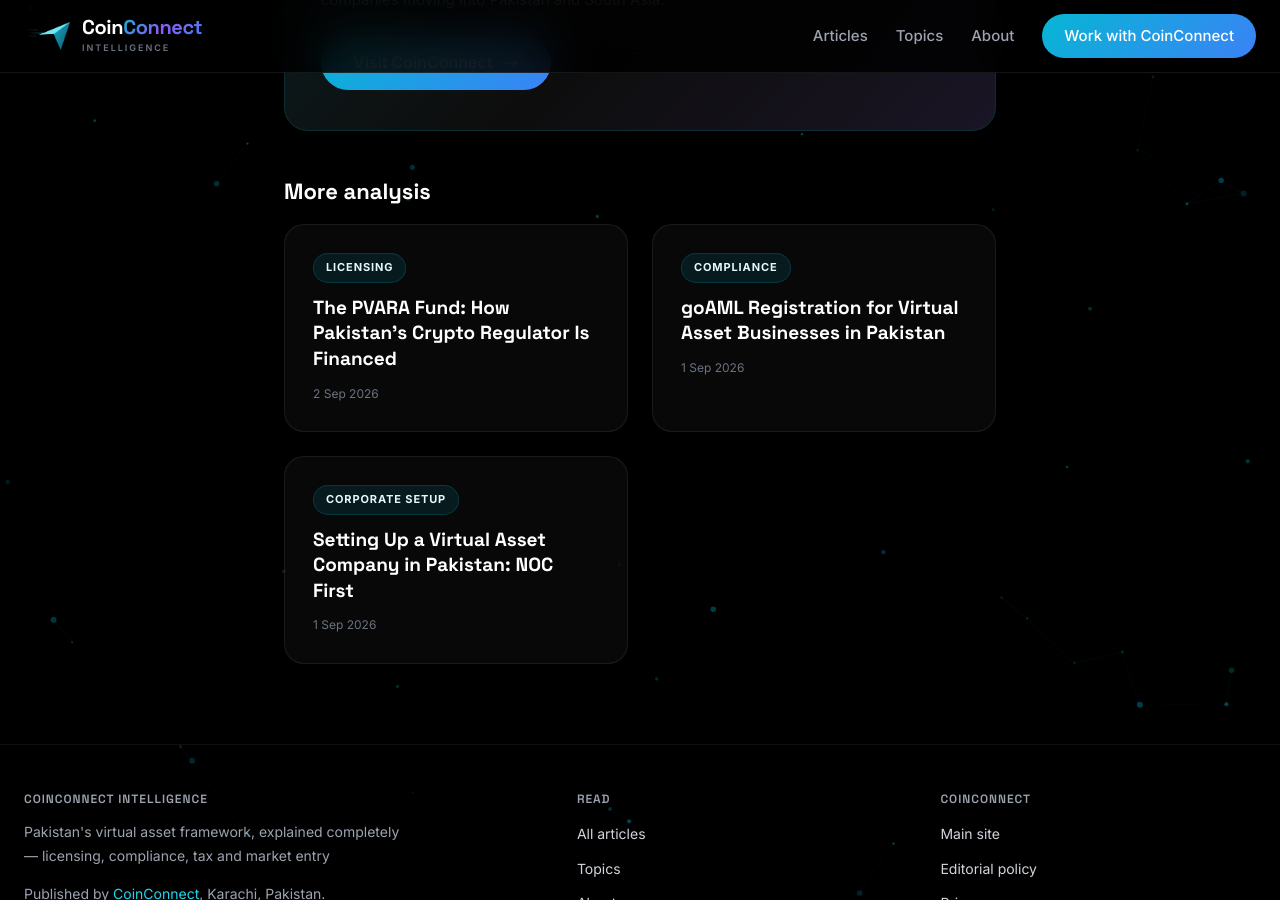
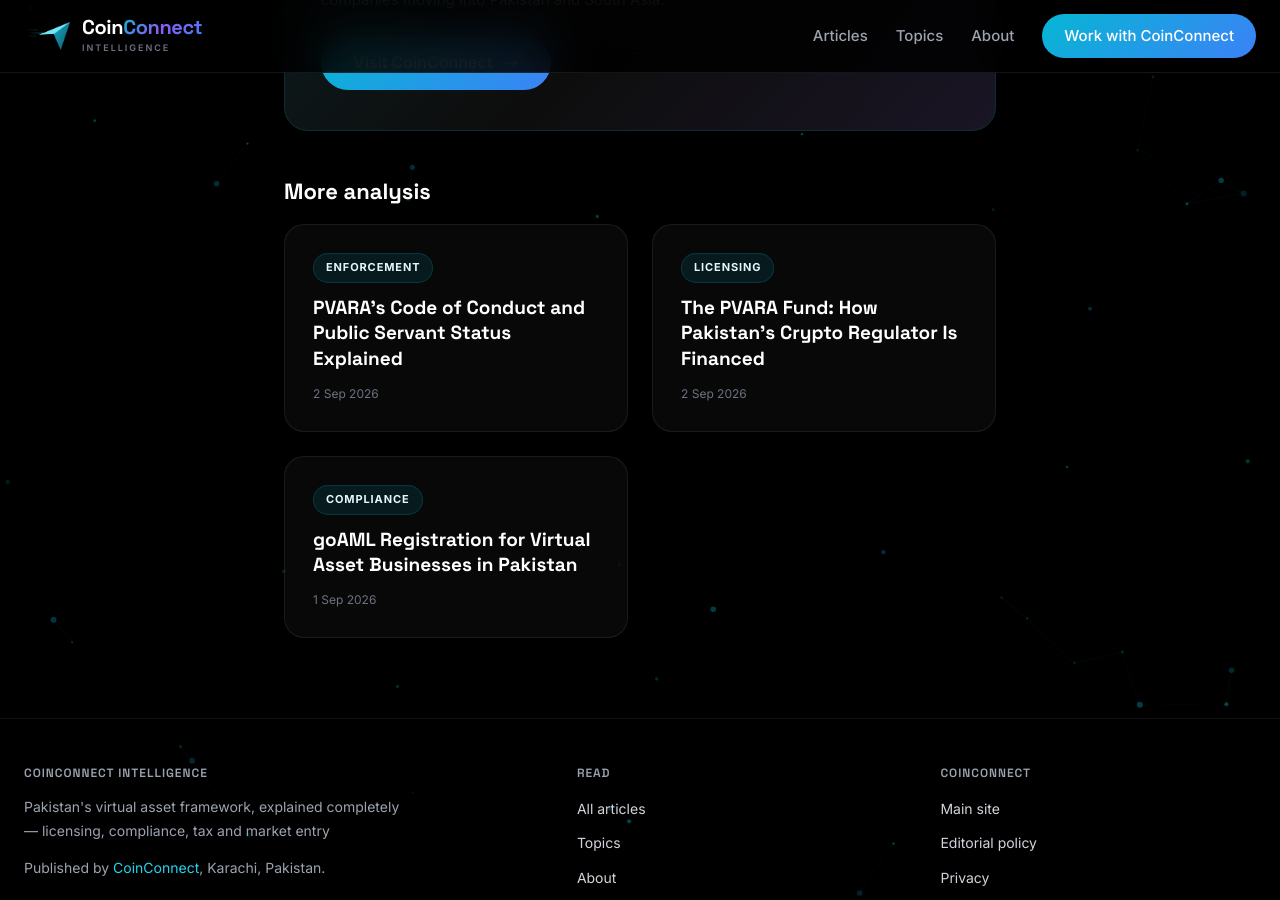
Before and after one commit to coinconnect-pk/coinconnect-pk.github.io, a Jekyll site: the page built from _posts/2026-08-24-official-currency-and-person-definitions-that-decide.md, in a window 1280 px wide and 900 px high, scrolled down 4875 px. Built offline with Jekyll 4.4.1, drawn with Linux system fonts in a browser that asks for light colours.

Commit message:
Publish article for 2026-09-02

```diff
--- a/_data/linkmap.yml
+++ b/_data/linkmap.yml
@@ -382,3 +382,6 @@ blog:
   - url: "https://blog.coinconnect.site/the-pvara-fund-how-pakistans-crypto-regulator-is-financed/"
     title: "The PVARA Fund: How Pakistan's Crypto Regulator Is Financed"
     topics: [pvara, fund, crypto, regulator, financed, licensing]
+  - url: "https://blog.coinconnect.site/pvaras-code-of-conduct-and-public-servant-status-explained/"
+    title: "PVARA's Code of Conduct and Public Servant Status Explained"
+    topics: [pvaras, code, conduct, public, servant, status, explained, enforcement]
--- a/_data/published-log.csv
+++ b/_data/published-log.csv
@@ -47,3 +47,4 @@ date,source,title,words
 2026-09-01,queue,"Setting Up a Virtual Asset Company in Pakistan: NOC First",1340
 2026-09-01,queue,"goAML Registration for Virtual Asset Businesses in Pakistan",1322
 2026-09-02,queue,"The PVARA Fund: How Pakistan's Crypto Regulator Is Financed",1379
+2026-09-02,queue,"PVARA's Code of Conduct and Public Servant Status Explained",1478
--- a/_queue/047-pvaras-code-of-conduct-and-public-servant-status.md
+++ b/_posts/2026-09-02-pvaras-code-of-conduct-and-public-servant-status-explained.md
@@ -70,8 +70,3 @@ It also has a bearing on confidentiality expectations. Section 16(2) requires th
 This analysis was prepared by the CoinConnect research desk from the Virtual Assets Act 2026 as passed by the National Assembly — principally sections 16 and 69, with cross-references to sections 7, 11, 12, 52 and 54 — read as published. Where practice is not yet settled or guidance has not been issued, that is stated in the text above.
 
 Regulatory positions change and specific requirements should be verified against the current position published by the relevant authority before you act on them. This is information and analysis, not legal advice, and it does not create an advisory relationship. Take professional advice on your own circumstances.
-
-## Flags for Malik
-
-1. Section 16(2)'s Code of Conduct Regulations had not been located among our three source documents — I described the five mandatory categories the Act requires it to cover, without inventing specific content (thresholds, cooling-off periods, disclosure formats). Flag for a follow-up piece once PVARA publishes the actual Code.
-2. Section 69's reference to "section 21 of the Pakistan Penal Code" — I described its effect at a general level (bringing PPC public-servant offences into play) without listing specific PPC sections or offences, since that level of detail sits outside our three source documents and risks misstating criminal law. Recommend a qualified criminal lawyer review before we go further on this angle.
```
Also changed, not shown: other parts of _posts/2026-09-02-pvaras-code-of-conduct-and-public-servant-status-explained.md (+1 -1 lines).
